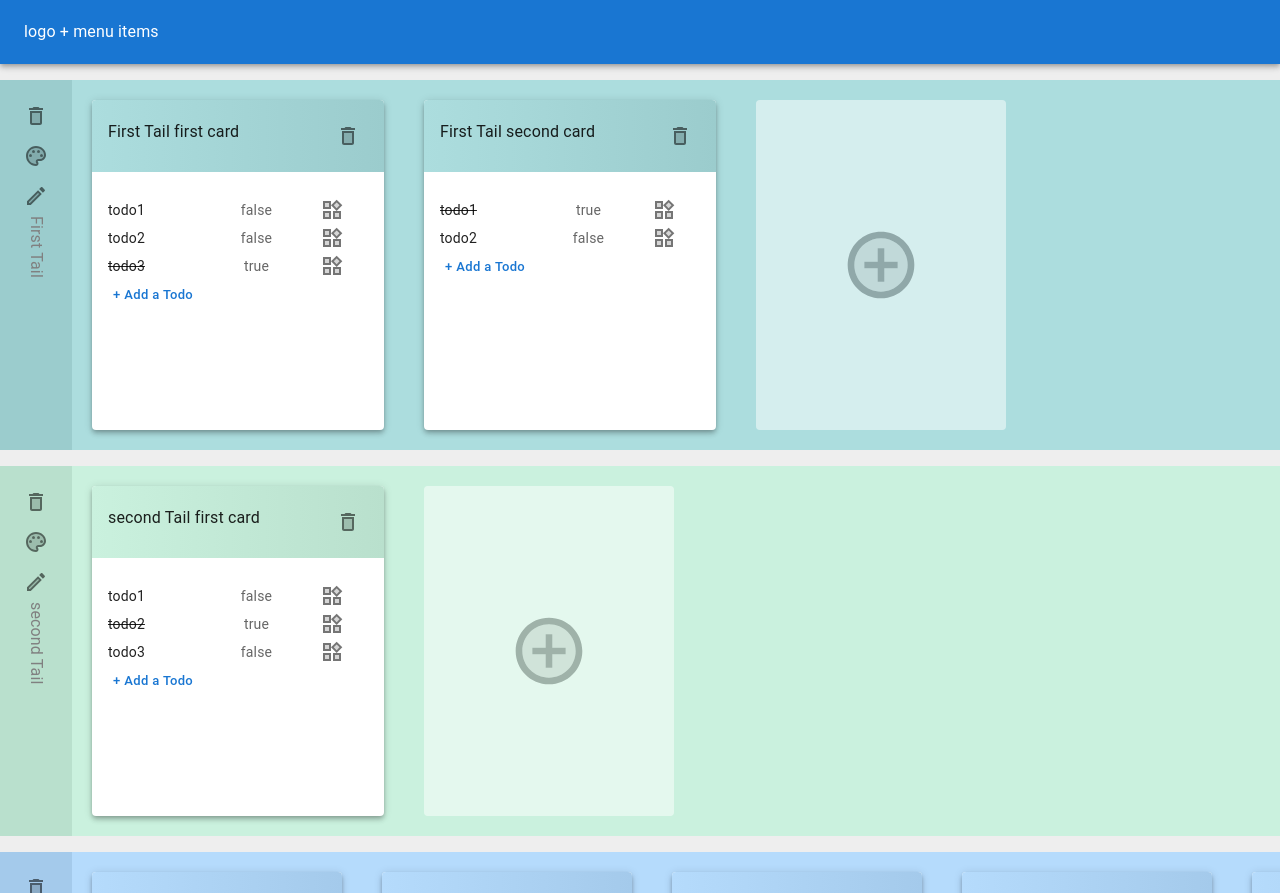
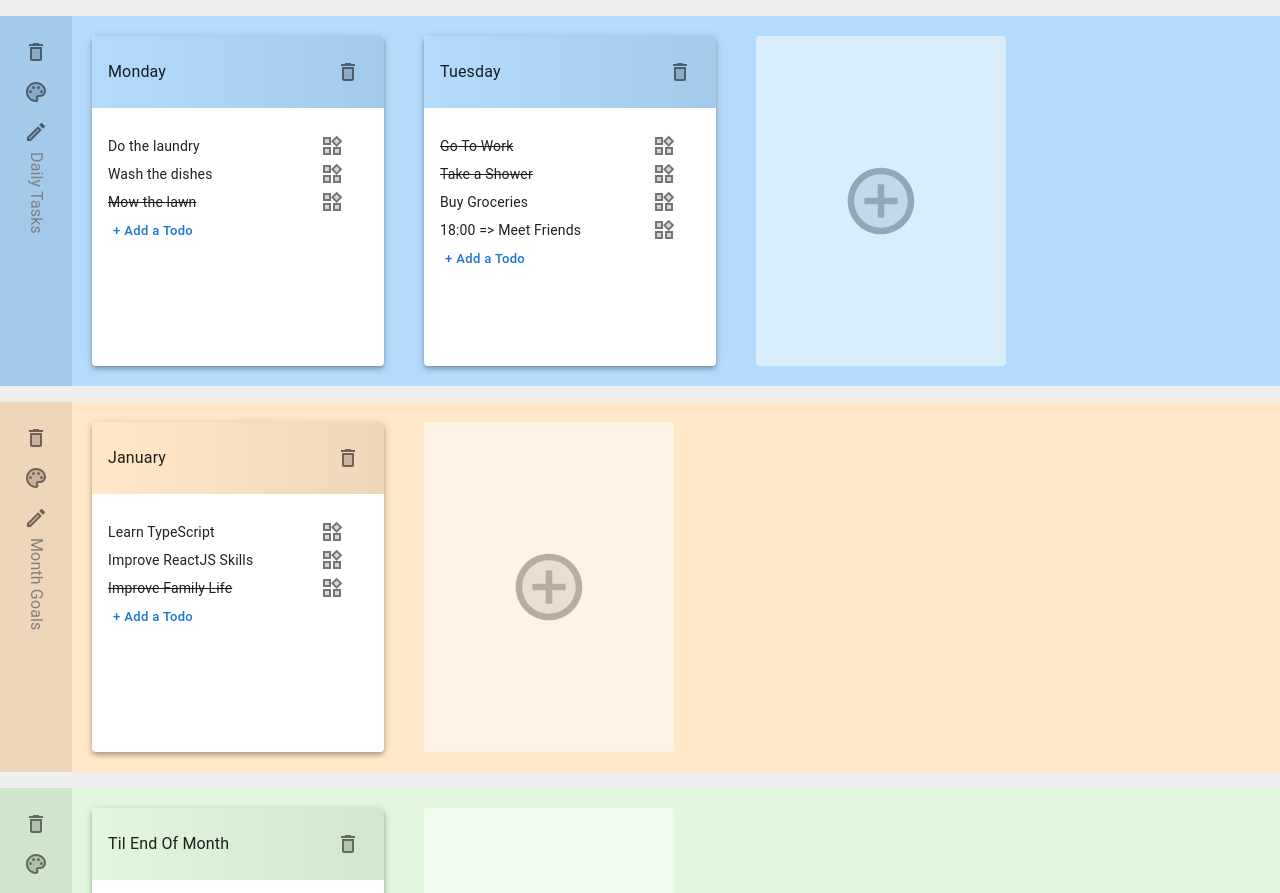
Before and after one commit to Tahagroup/Tail-do, a React (Create React App) app: page / in a window 1280 px wide. Shown: the top 893 px of the page. Built offline with nearby package versions, Linux system fonts and the light colour scheme.

Commit message:
Bug Fixes & UI Improvements

```diff
--- a/src/App.js
+++ b/src/App.js
@@ -5,7 +5,7 @@ import Tails from "./tails/Tails";
 function App() {
   return (
     <>
-      <Header />
+      {/* <Header /> */}
       <Tails />
     </>
   );
--- a/src/Card/ToDoCard.js
+++ b/src/Card/ToDoCard.js
@@ -51,6 +51,8 @@ function ToDoCard(props) {
       <CardContent
         sx={{
           background: props.theme.cardHeader,
+          display: "flex",
+          alignItems: "center",
         }}
       >
         <TextField
@@ -67,14 +69,21 @@ function ToDoCard(props) {
           <DeleteTwoToneIcon />
         </IconButton>
       </CardContent>
-
       <CardContent>
         <List
           dense
           sx={{ width: "100%", maxWidth: 360, bgcolor: "background.paper" }}
         >
           {props.card.TodosData.map((todo, index) => {
-            return <TodoItem todoData={todo} key={index} />;
+            return (
+              <TodoItem
+                todoData={todo}
+                tailID={props.tailID}
+                cardID={props.card.cardID}
+                key={index}
+                index={index + 1}
+              />
+            );
           })}
           <NewTodoItem cardID={props.card.cardID} tailID={props.tailID} />
         </List>
--- a/src/Card/TodoItem.js
+++ b/src/Card/TodoItem.js
@@ -1,41 +1,80 @@
-import { IconButton, ListItem, ListItemText } from "@mui/material";
+import { Box, IconButton, ListItem, ListItemText } from "@mui/material";
 import WidgetsTwoToneIcon from "@mui/icons-material/WidgetsTwoTone";
 import React, { useState } from "react";
-
+import CloseTwoToneIcon from "@mui/icons-material/CloseTwoTone";
+import DeleteForeverTwoToneIcon from "@mui/icons-material/DeleteForeverTwoTone";
+import CheckBoxTwoToneIcon from "@mui/icons-material/CheckBoxTwoTone";
+import CheckBoxOutlineBlankIcon from "@mui/icons-material/CheckBoxOutlineBlank";
+import { useDispatch } from "react-redux";
+import { reducerActions } from "../redux/slice";
 function CardToDoItem(props) {
-  const [isSelected, setisSelected] = useState(false);
+  const [showOptions, setshowOptions] = useState(false);
+  const dispatch = useDispatch();
   function todoOptionsClickHandler() {
-    setisSelected(true);
+    setshowOptions(true);
   }
-  // const lined = props.todoData.done && { textDecoration: "line-through" };
-  // if (props.todoData.done) {
-  //   return { textDecoration: "line-through" };
-  // }
-  // if (isSelected) {
-  //   return { backgroundColor: "#bbb", padding: "5px" };
-  // }
-  // const selected = isSelected && { backgroundColor: "#bbb", padding: "5px" };
+  function todoDeleteHandler() {
+    dispatch(
+      reducerActions.removeTodo({
+        tailID: props.tailID,
+        cardID: props.cardID,
+        index: props.index,
+      })
+    );
+    setshowOptions(true);
+  }
+  function todoDoneHandler() {
+    dispatch(
+      reducerActions.toggleDone({
+        tailID: props.tailID,
+        cardID: props.cardID,
+        index: props.index,
+      })
+    );
+    setshowOptions(false);
+  }
+  const showOptionsComps = (
+    <Box>
+      <IconButton onClick={todoDeleteHandler}>
+        <DeleteForeverTwoToneIcon />
+      </IconButton>
+      <IconButton onClick={todoDoneHandler}>
+        {props.todoData.done ? (
+          <CheckBoxTwoToneIcon />
+        ) : (
+          <CheckBoxOutlineBlankIcon />
+        )}
+      </IconButton>
+      <IconButton
+        onClick={() => {
+          setshowOptions(false);
+        }}
+      >
+        <CloseTwoToneIcon />
+      </IconButton>
+    </Box>
+  );
+  const noShowOptionsComps = (
+    <Box>
+      <IconButton onClick={todoOptionsClickHandler}>
+        <WidgetsTwoToneIcon />
+      </IconButton>
+    </Box>
+  );
   return (
     <ListItem
       key={0}
-      secondaryAction={
-        <IconButton onClick={todoOptionsClickHandler}>
-          <WidgetsTwoToneIcon />
-        </IconButton>
-      }
+      secondaryAction={showOptions ? showOptionsComps : noShowOptionsComps}
       disablePadding
     >
       <ListItemText
         primary={props.todoData.todoTitle}
-        sx={
-          props.todoData.done ? { textDecoration: "line-through" } : {}
-          // isSelected ? { backgroundColor: "#bbb", padding: "5px" } : {})
-        }
+        sx={props.todoData.done ? { textDecoration: "line-through" } : {}}
       />
-      <ListItemText
+      {/* <ListItemText
         secondary={`${props.todoData.done}`}
         // sx={selected}
-      />
+      /> */}
     </ListItem>
   );
 }
--- a/src/redux/slice.js
+++ b/src/redux/slice.js
@@ -6,101 +6,57 @@ const initialState = {
   tailsData: [
     {
       id: "1",
-      tailName: "First Tail",
-      theme: palette[0],
+      tailName: "Daily Tasks",
+      theme: palette[3],
       cardsData: [
         {
           cardID: "first",
-          cardName: "First Tail first card",
+          cardName: "Monday",
           TodosData: [
-            { todoTitle: "todo1", done: false },
-            { todoTitle: "todo2", done: false },
-            { todoTitle: "todo3", done: true },
+            { todoTitle: "Do the laundry", done: false, index: 1 },
+            { todoTitle: "Wash the dishes", done: false, index: 2 },
+            { todoTitle: "Mow the lawn", done: true, index: 3 },
           ],
         },
         {
-          cardID: "second",
-          cardName: "First Tail second card",
+          cardID: "first",
+          cardName: "Tuesday",
           TodosData: [
-            { todoTitle: "todo1", done: true },
-            { todoTitle: "todo2", done: false },
+            { todoTitle: "Go To Work", done: true, index: 1 },
+            { todoTitle: "Take a Shower", done: true, index: 2 },
+            { todoTitle: "Buy Groceries", done: false, index: 2 },
+            { todoTitle: "18:00 => Meet Friends", done: false, index: 3 },
           ],
         },
       ],
     },
     {
       id: "2",
-      theme: palette[1],
-      tailName: "second Tail",
+      theme: palette[4],
+      tailName: "Month Goals",
       cardsData: [
         {
           cardID: "ba",
-          cardName: "second Tail first card",
+          cardName: "January",
           TodosData: [
-            { todoTitle: "todo1", done: false },
-            { todoTitle: "todo2", done: true },
-            { todoTitle: "todo3", done: false },
+            { todoTitle: "Learn TypeScript", done: false, index: 1 },
+            { todoTitle: "Improve ReactJS Skills", done: false, index: 2 },
+            { todoTitle: "Improve Family Life", done: true, index: 3 },
           ],
         },
       ],
     },
     {
       id: "3",
-      theme: palette[2],
-      tailName: "third Tail",
+      theme: palette[5],
+      tailName: "Postponed Works",
       cardsData: [
         {
           cardID: "bb",
-          cardName: "third Tail 1th card",
+          cardName: "Til End Of Month",
           TodosData: [
-            { todoTitle: "todo1", done: false },
-            { todoTitle: "todo2", done: false },
-            { todoTitle: "todo3", done: true },
-          ],
-        },
-        {
-          cardID: "bc",
-          cardName: "third Tail 2th card",
-          TodosData: [
-            { todoTitle: "todo1", done: false },
-            { todoTitle: "todo2", done: false },
-            { todoTitle: "todo3", done: false },
-          ],
-        },
-        {
-          cardID: "bd",
-          cardName: "third Tail 3th card",
-          TodosData: [
-            { todoTitle: "todo1", done: false },
-            { todoTitle: "todo2", done: false },
-            { todoTitle: "todo3", done: false },
-          ],
-        },
-        {
-          cardID: "be",
-          cardName: "third Tail 4th card",
-          TodosData: [
-            { todoTitle: "todo1", done: true },
-            { todoTitle: "todo2", done: false },
-            { todoTitle: "todo3", done: false },
-          ],
-        },
-        {
-          cardID: "bf",
-          cardName: "third Tail 5th card",
-          TodosData: [
-            { todoTitle: "todo1", done: false },
-            { todoTitle: "todo2", done: false },
-            { todoTitle: "todo3", done: false },
-          ],
-        },
-        {
-          cardID: "bg",
-          cardName: "third Tail 6th card",
-          TodosData: [
-            { todoTitle: "todo1", done: false },
-            { todoTitle: "todo2", done: false },
-            { todoTitle: "todo3", done: false },
+            { todoTitle: "Business Trip", done: false, index: 1 },
+            { todoTitle: "Buy A New PC", done: false, index: 2 },
           ],
         },
       ],
@@ -114,7 +70,7 @@ const tailsDataSlice = createSlice({
     //define possible actions
     // Tail Actions ////////////////////////////////////
     addNewTail(state) {
-      state.tailsData.push(newTailGenerator());
+      state.tailsData.push(newTailTemplate());
     },
     removeTale(state, action) {
       const newTailData = state.tailsData.filter(
@@ -139,7 +95,7 @@ const tailsDataSlice = createSlice({
       const tailIndex = state.tailsData.findIndex((tail) => {
         return tail.id === action.payload;
       });
-      state.tailsData[tailIndex].cardsData.push(newCardTemplate);
+      state.tailsData[tailIndex].cardsData.push(newCardTemplate());
     },
     deleteCard(state, action) {
       const tailIndex = state.tailsData.findIndex((tail) => {
@@ -175,14 +131,58 @@ const tailsDataSlice = createSlice({
           return card.cardID === action.payload.cardID;
         }
       );
+      let lastIndex = 0;
+      try {
+        lastIndex =
+          state.tailsData[tailIndex].cardsData[cardIndex].TodosData.slice(-1)[0]
+            .index;
+      } catch (e) {
+        lastIndex = 0;
+      }
       state.tailsData[tailIndex].cardsData[cardIndex].TodosData.push(
-        createNewItemTemplate(action.payload.todoItem)
+        NewItemTemplate(action.payload.todoItem, ++lastIndex)
       );
     },
-    // tailCRUD()
-    // CardCRUD()
-    // NewTodo()
-    // TodoCRUD()
+    ///
+    removeTodo(state, action) {
+      const tailIndex = state.tailsData.findIndex((tail) => {
+        return tail.id === action.payload.tailID;
+      });
+      const cardIndex = state.tailsData[tailIndex].cardsData.findIndex(
+        (card) => {
+          return card.cardID === action.payload.cardID;
+        }
+      );
+      const newTodos = state.tailsData[tailIndex].cardsData[
+        cardIndex
+      ].TodosData.filter((todo) => {
+        return todo.index !== action.payload.index;
+      });
+      state.tailsData[tailIndex].cardsData[cardIndex].TodosData = newTodos;
+    },
+    ///
+    toggleDone(state, action) {
+      const tailIndex = state.tailsData.findIndex((tail) => {
+        return tail.id === action.payload.tailID;
+      });
+      const cardIndex = state.tailsData[tailIndex].cardsData.findIndex(
+        (card) => {
+          return card.cardID === action.payload.cardID;
+        }
+      );
+      const todoIndex = state.tailsData[tailIndex].cardsData[
+        cardIndex
+      ].TodosData.findIndex((todo) => {
+        return todo.index === action.payload.index;
+      });
+
+      state.tailsData[tailIndex].cardsData[cardIndex].TodosData[
+        todoIndex
+      ].done =
+        !state.tailsData[tailIndex].cardsData[cardIndex].TodosData[todoIndex]
+          .done;
+    },
+    ///
   },
 });
 //exporting reducer actions (which will be imported into store) to execute them in the components
@@ -192,7 +192,7 @@ export default tailsDataSlice.reducer;
 
 //////////////////////////////////////////////////////////////////////////////////////////////////////////////////////
 let lastPaletteIndex = -1;
-function newTailGenerator() {
+function newTailTemplate() {
   lastPaletteIndex++;
   if (lastPaletteIndex === palette.length) {
     lastPaletteIndex = 0;
@@ -204,14 +204,18 @@ function newTailGenerator() {
     cardsData: [],
   };
 }
-const newCardTemplate = {
-  cardID: Math.random().toString(36).slice(2, 9),
-  cardName: "New Card",
-  TodosData: [],
-};
+function newCardTemplate() {
+  return {
+    cardID: Math.random().toString(36).slice(2, 9),
+    cardName: "New Card",
+    TodosData: [],
+  };
+}
 
-function createNewItemTemplate(text) {
+function NewItemTemplate(text, index) {
+  console.log(index);
   return {
+    index,
     todoTitle: text,
     done: false,
   };
--- a/src/tails/TailOptions.js
+++ b/src/tails/TailOptions.js
@@ -71,8 +71,7 @@ function TailOptions(props) {
             justifyContent: "space-between",
             // gap: "4px",
             alignItems: "center",
-            position: "auto",
-            color: "green",
+            mb: "25px",
           }}
         >
           <GithubPicker
@@ -90,14 +89,16 @@ function TailOptions(props) {
           </IconButton>
         </Box>
       )}
+      <Box
+        sx={{
+          display: "flex",
+          flexDirection: isEditingName ? "row-reverse" : "column",
+          alignItems: "center",
+        }}
+      >
         <IconButton onClick={() => editClickHandler(props.tailInfo.tailID)}>
           {isEditingName ? <CheckCircleTwoToneIcon /> : <EditTwoToneIcon />}
         </IconButton>
-      {/* <ChangeColorDialog
-        isEditingColor={isEditingColor}
-        handleColorDialogClose={handleColorDialogClose}
-      /> */}
-      {/* Tail name: */}
         {!isEditingName && (
           <Typography
             sx={{
@@ -117,6 +118,7 @@ function TailOptions(props) {
           />
         )}
       </Box>
+    </Box>
   );
 }
 
--- a/src/utilities/palette.js
+++ b/src/utilities/palette.js
@@ -3,6 +3,11 @@ const palette = [
     bgColor: "#acddde",
     tailOptionColor: "#9bcccd",
     cardHeader: "linear-gradient(to right, #acddde, #9bcccd)",
+  },
+  {
+    bgColor: "#fef8dd",
+    tailOptionColor: "#ede7cc", //-1
+    cardHeader: "linear-gradient(to right, #fef8dd, #ede7cc)",
   },
   {
     bgColor: "#caf1de",
@@ -14,20 +19,16 @@ const palette = [
     tailOptionColor: "#a4caeb",
     cardHeader: "linear-gradient(to right, #b5dbfc, #a4caeb)",
   },
+
+  {
+    bgColor: "#ffe7c7",
+    tailOptionColor: "#eed6bb", //-1
+    cardHeader: "linear-gradient(to right, #ffe7c7, #eed6bb)",
+  },
   {
     bgColor: "#e1f8dc",
     tailOptionColor: "#d0e7cb", //-1
     cardHeader: "linear-gradient(to right, #e1f8dc, #d0e7cb)",
-  },
-  {
-    bgColor: "#fef8dd",
-    tailOptionColor: "#ede7cc", //-1
-    cardHeader: "linear-gradient(to right, #fef8dd, #ede7cc)",
-  },
-  {
-    bgColor: "#ffe7c7",
-    tailOptionColor: "#eed6bb", //-1
-    cardHeader: "linear-gradient(to right, #ffe7c7, #eed6bb)",
   },
   {
     bgColor: "#f7d8ba",
```
Also changed, not shown: src/tails/NewTail.js (+11 -2 lines). Lines whose indentation alone changed are shown as unchanged.
